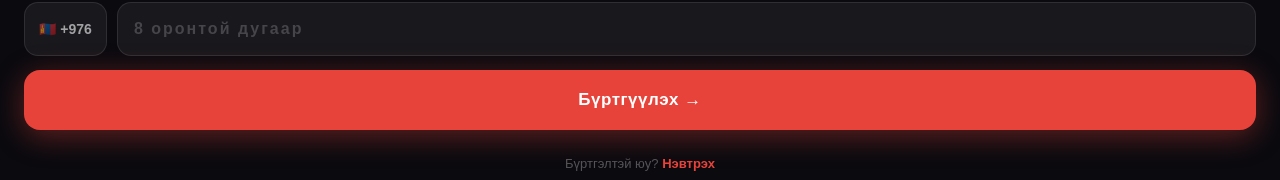
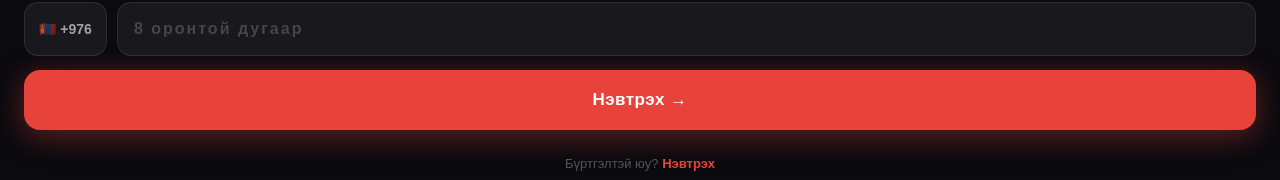
Before and after one commit to jargalbayr955-cmyk/-, a Next.js app: page /register in a window 1280 px wide. Shown: the part 476-656 px from the top of the page. Built offline with nearby package versions, Linux system fonts and the light colour scheme; no server answers.

Commit message:
fix: register - зөвхөн нэвтрэх товч, auto login

```diff
--- a/app/register/page.tsx
+++ b/app/register/page.tsx
@@ -166,7 +166,7 @@ export default function RegisterPage() {
         </div>
         {error && <div style={{background:'rgba(232,67,58,0.1)', border:'1px solid rgba(232,67,58,0.25)', borderRadius:'12px', padding:'10px 14px', marginBottom:'14px'}}><p style={{color:'#ff6b6b', fontSize:'13px', margin:0}}>⚠️ {error}</p></div>}
         <button onClick={handleRegister} disabled={loading} style={{width:'100%', borderRadius:'16px', padding:'17px', background: loading ? 'rgba(232,67,58,0.4)' : '#e8433a', border:'none', color:'white', fontSize:'17px', fontWeight:'800', cursor: loading ? 'not-allowed' : 'pointer', letterSpacing:'0.5px', transition:'all 0.2s', boxShadow: loading ? 'none' : '0 6px 30px rgba(232,67,58,0.4)'}}>
-          {loading ? 'Бүртгэж байна...' : 'Бүртгүүлэх →'}
+          {loading ? 'Нэвтэрч байна...' : 'Нэвтрэх →'}
         </button>
         <p style={{textAlign:'center', fontSize:'13px', marginTop:'1.5rem', color:'rgba(255,255,255,0.3)'}}>
           Бүртгэлтэй юу? <span onClick={() => router.push('/login')} style={{color:'#e8433a', cursor:'pointer', fontWeight:'700'}}>Нэвтрэх</span>
```
